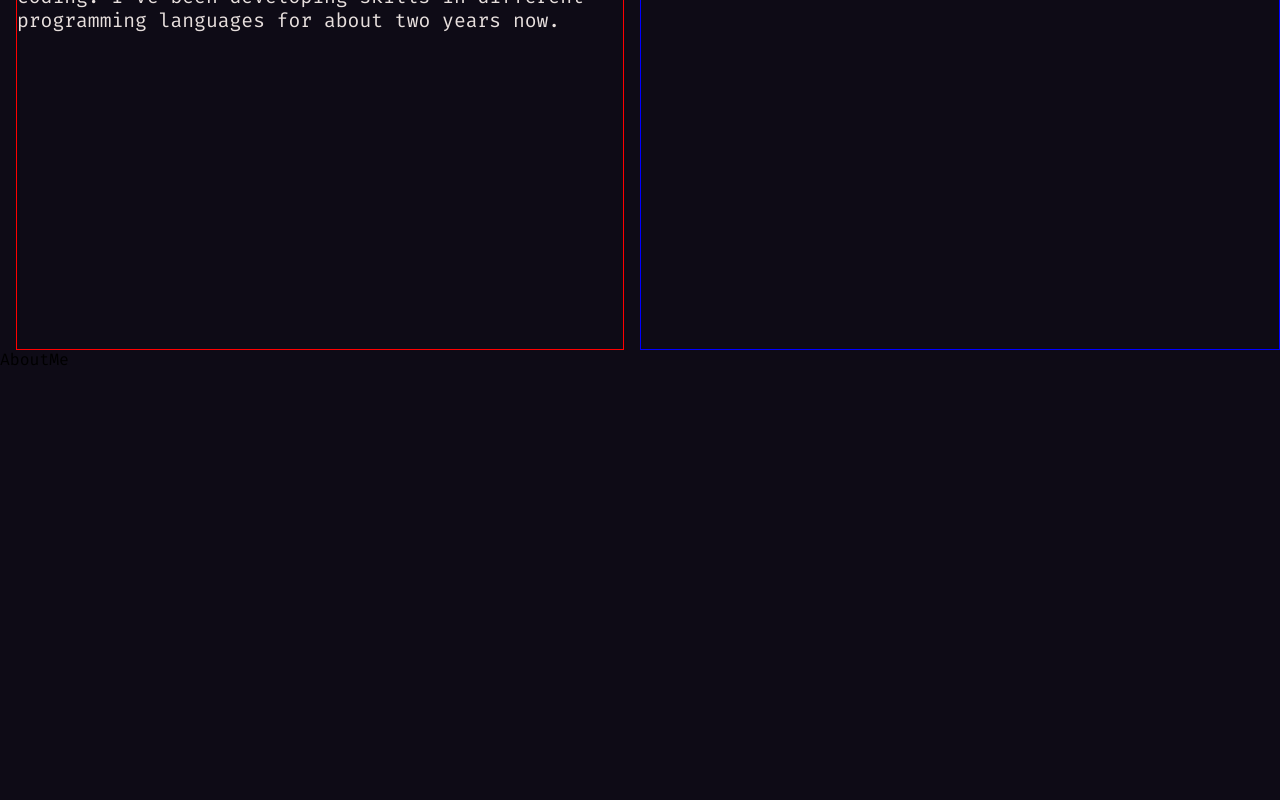
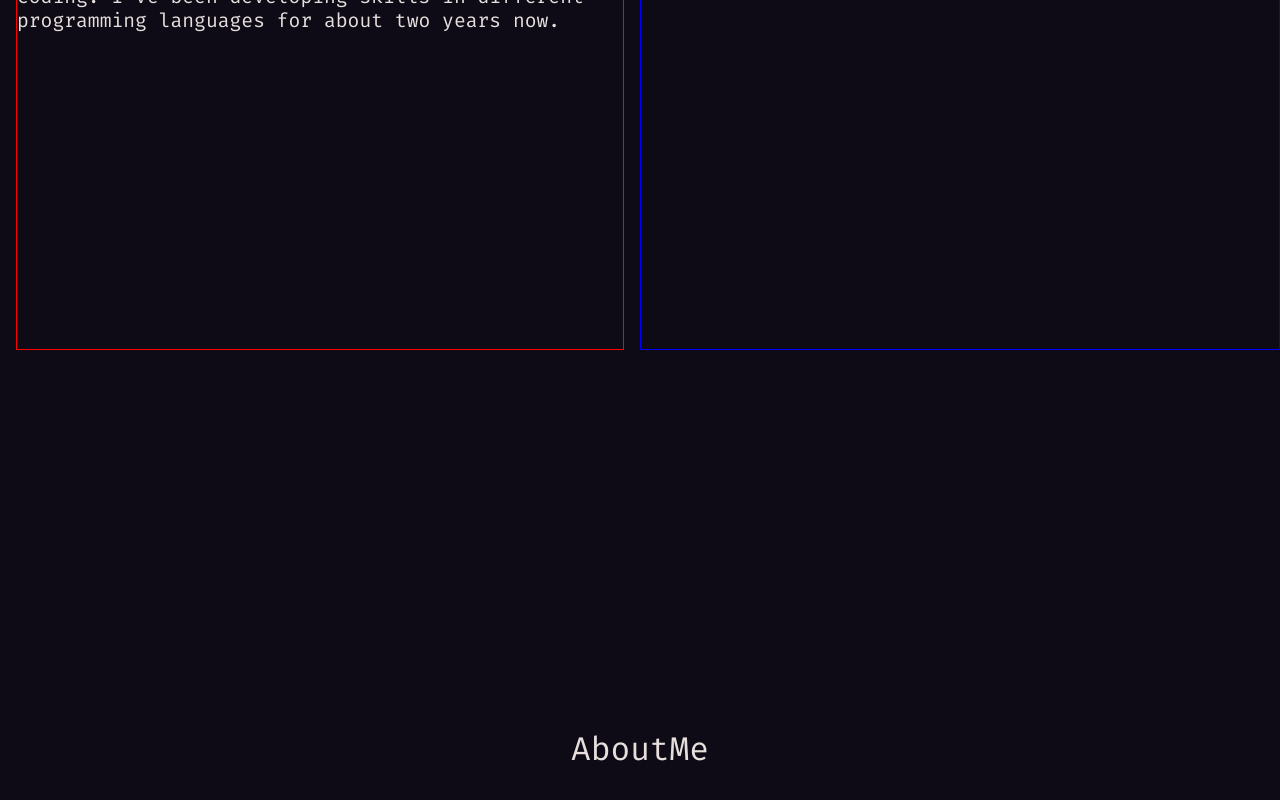
Before and after one commit to Fakepng/personalsite, a React (Create React App) app: page / in a window 1280 px wide. Shown: the part 450-1250 px from the top of the page. Built offline with nearby package versions, Linux system fonts and the light colour scheme; the HTML template or start-up script is replaced by a standard one.

Commit message:
Style: AboutMe in middle

```diff
--- a/src/pages/AboutMe/AboutMe.css
+++ b/src/pages/AboutMe/AboutMe.css
@@ -1,3 +1,7 @@
 .AboutMe {
     height: 100vh;
+    display: flex;
+    justify-content: center;
+    align-items: center;
+    color: var(--color-white);
 }
--- a/src/pages/AboutMe/index.jsx
+++ b/src/pages/AboutMe/index.jsx
@@ -1,7 +1,11 @@
 import "./AboutMe.css";
 
 const AboutMe = () => {
-	return <div className='AboutMe'>AboutMe</div>;
+	return (
+		<div className='AboutMe'>
+			<h1>AboutMe</h1>
+		</div>
+	);
 };
 
 export default AboutMe;
```
